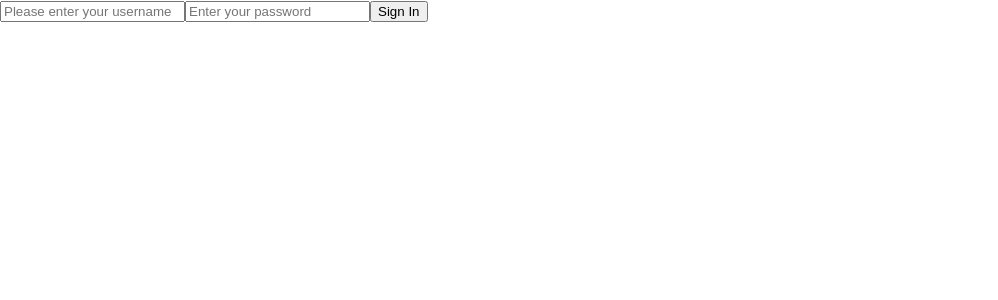
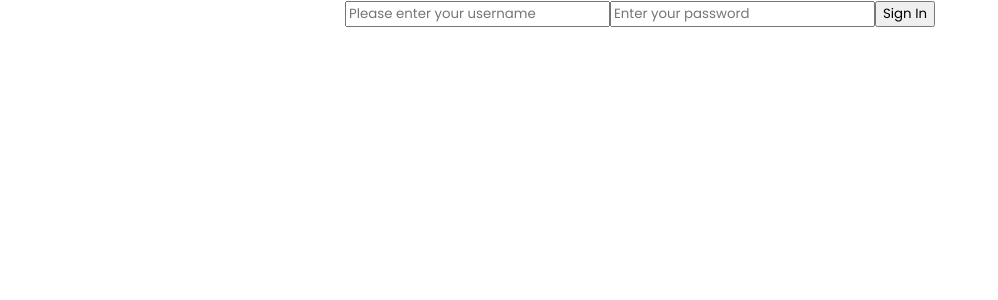
Before and after one commit to Samstar10/Aj-F, a React (Create React App) app: page /signin in a window 1280 px wide. Shown: the top 300 px of the page, without its empty margins (0-998 px from the left). Built offline with nearby package versions, Linux system fonts and the light colour scheme.

Commit message:
Add universal font styles

```diff
--- a/public/index.html
+++ b/public/index.html
@@ -24,6 +24,9 @@
       work correctly both with client-side routing and a non-root public URL.
       Learn how to configure a non-root public URL by running `npm run build`.
     -->
+    <link rel="preconnect" href="https://fonts.googleapis.com">
+    <link rel="preconnect" href="https://fonts.gstatic.com" crossorigin>
+    <link href="https://fonts.googleapis.com/css2?family=Poppins:ital,wght@0,100;0,200;0,300;0,400;0,500;0,600;0,700;0,800;0,900;1,100;1,200;1,300;1,400;1,500;1,600;1,700;1,800;1,900&display=swap" rel="stylesheet">
     <title>React App</title>
   </head>
   <body>
--- a/src/App.css
+++ b/src/App.css
@@ -36,3 +36,7 @@
     transform: rotate(360deg);
   }
 }
+
+* {
+  font-family: 'poppins', sans-serif;
+}
--- a/src/App.js
+++ b/src/App.js
@@ -3,6 +3,7 @@
 import SignIn from './Components/SignIn';
 import IncidentReport from './Components/IncidentReport';
 import PasswordReset from './Components/PasswordReset';
+import './App.css';
 
 const PrivateRoute = ({ children }) => {
   const token = localStorage.getItem("token")
```
